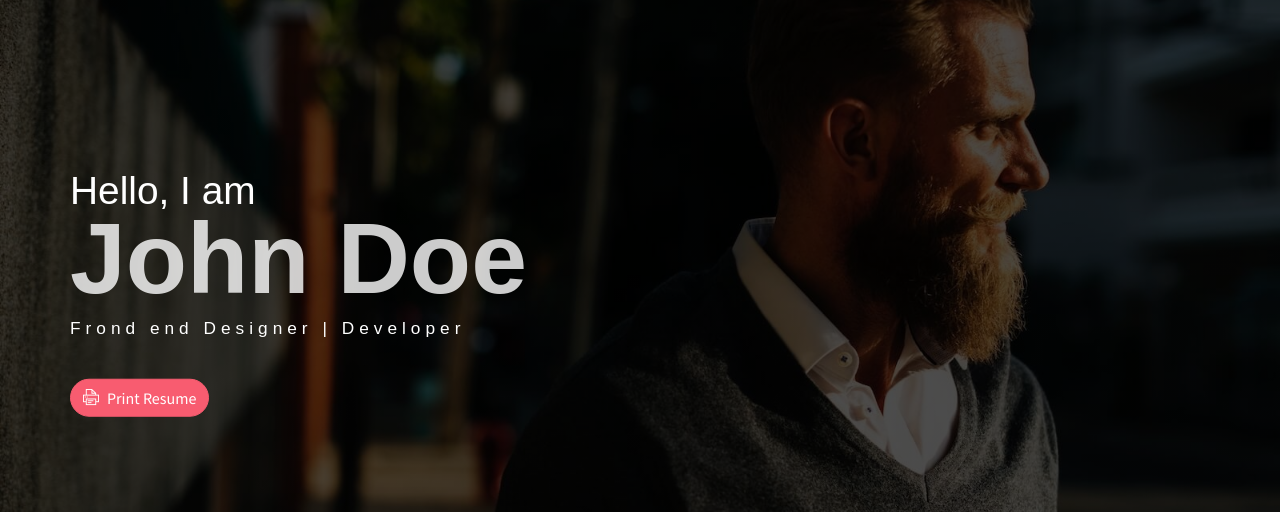
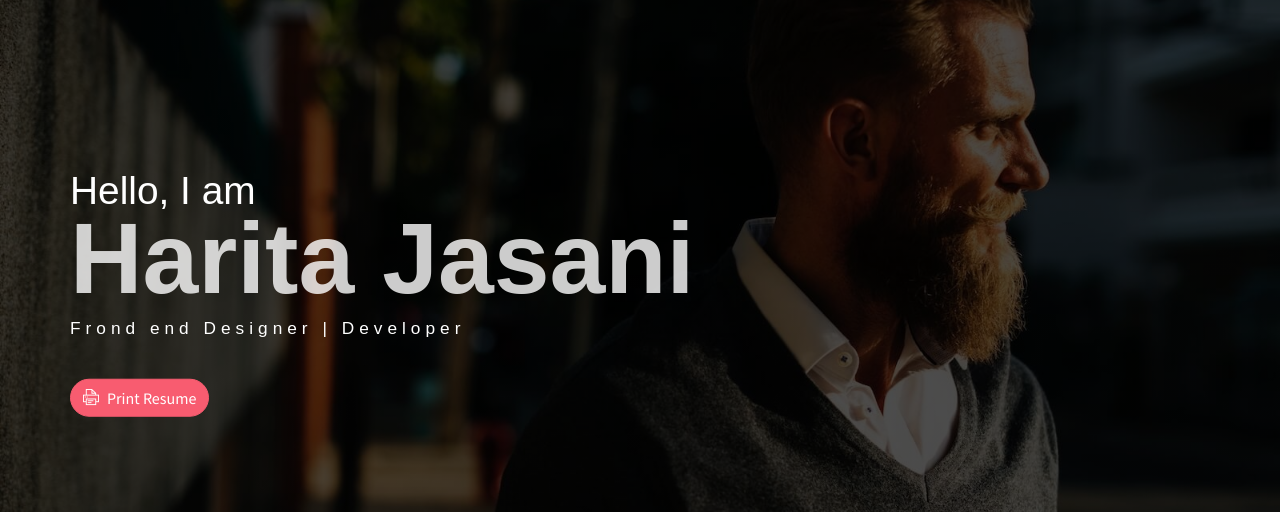
Before and after one commit to haritajasani/haritajasani, a plain HTML site: page index.html in a window 1280 px wide. Shown: the part 60-572 px from the top of the page. Drawn offline with Linux system fonts and the light colour scheme; some packages are replaced by stand-ins of ours.

Commit message:
Update index.html

```diff
--- a/index.html
+++ b/index.html
@@ -24,7 +24,7 @@
             </ul>
             <div class="header-content">
                 <h4 class="header-subtitle" >Hello, I am</h4>
-                <h1 class="header-title">John Doe</h1>
+                <h1 class="header-title">Harita Jasani</h1>
                 <h6 class="header-mono" >Frond end Designer | Developer</h6>
                 <button class="btn btn-primary btn-rounded"><i class="ti-printer pr-2"></i>Print Resume</button>
             </div>
```
